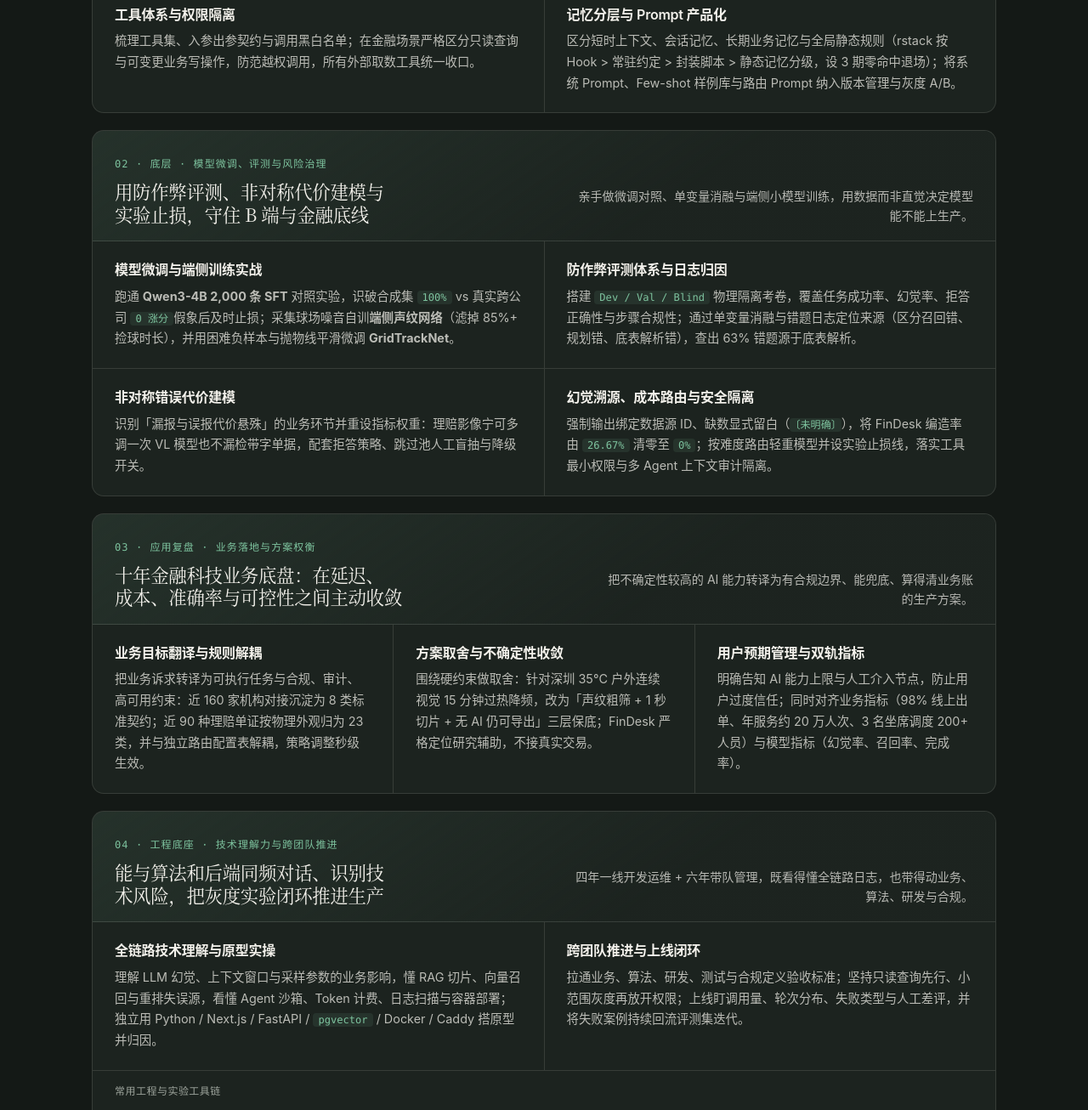
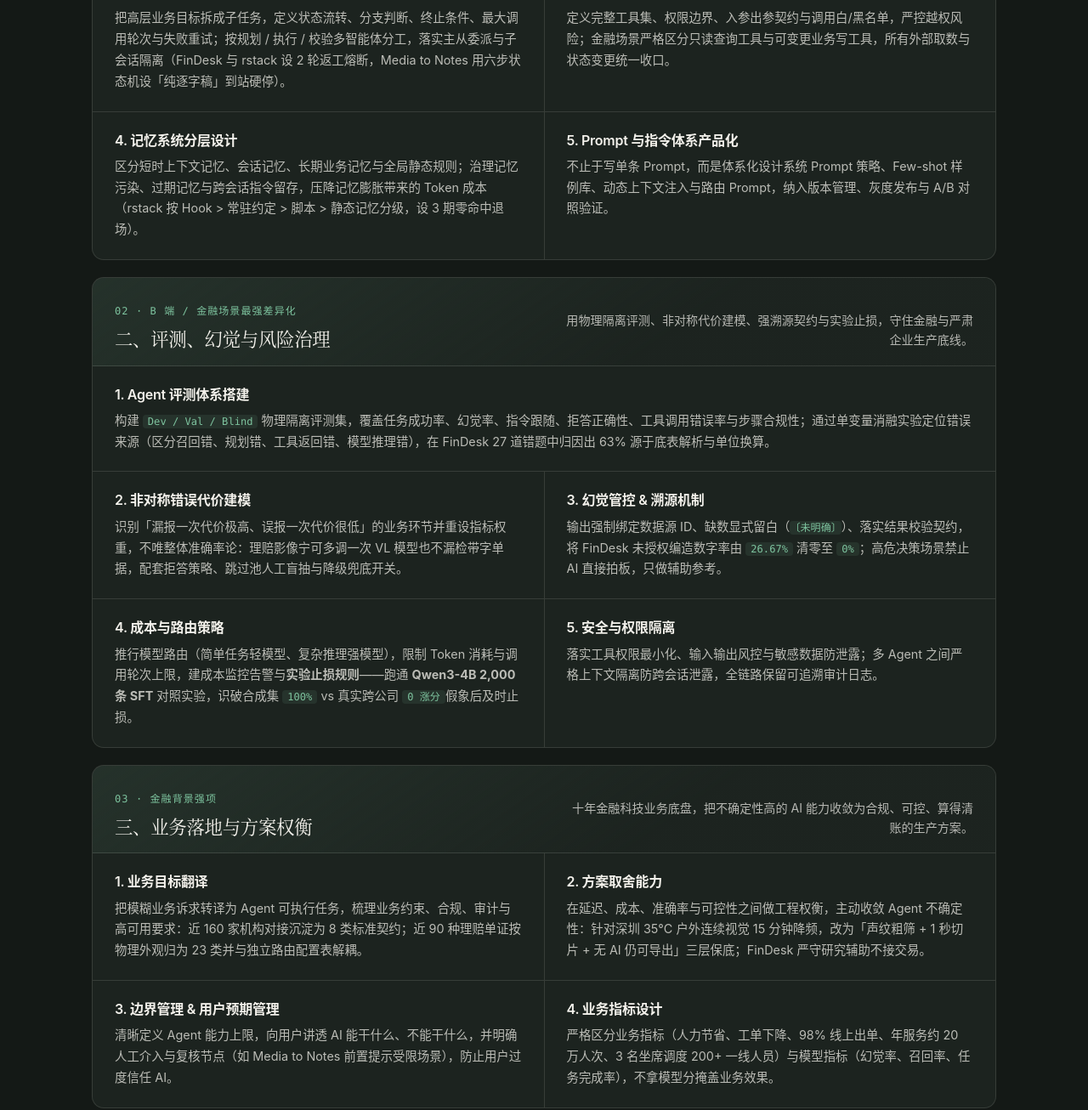
Before and after one commit to fengbaoYao/xingyu-portfolio, a plain HTML site: page index.html in a window 1280 px wide. Shown: the part 1162-2468 px from the top of the page at 85% size. Drawn offline with Linux system fonts and the light colour scheme.

Commit message:
Restructure #skills into 5-pillar Agent PM capability framework

```diff
--- a/assets/styles.css
+++ b/assets/styles.css
@@ -1238,6 +1238,7 @@ tbody tr:last-child td { border-bottom: 0; }
   min-width:0;
   transition:background .18s ease;
 }
+.skill-node.span-2 { grid-column:1 / -1; }
 .skill-node:hover { background:#212924; }
 .skill-node h4 {
   font-size:1rem;
--- a/index.html
+++ b/index.html
@@ -30,15 +30,17 @@
         </figcaption>
       </figure></div></div></section>
 
-<section class="sec sec-night" id="skills"><div class="wrap"><div class="sec-head"><div><span class="eyebrow">01 / SKILLS</span><h2>整体能力框架</h2></div><p class="sec-sub">AI + Agent 能力前置：从应用层开发与判断力、底层微调与评测治理，到业务复盘权衡与跨团队推进。</p></div><div class="skill-stack">
+<section class="sec sec-night" id="skills"><div class="wrap"><div class="sec-head"><div><span class="eyebrow">01 / SKILLS</span><h2>整体能力框架</h2></div><p class="sec-sub">AI + Agent 能力前置：围绕产品核心判断力、评测与风险治理、业务落地权衡、技术理解力与跨团队推进五维展开。</p></div><div class="skill-stack">
 
-<article class="skill-pillar"><header class="skill-pillar-head"><div><span class="eyebrow">01 · 应用层 · AGENT 开发与核心判断力</span><h3>先判断要不要上 Agent，再把工作流、工具与记忆做进可控状态机</h3></div><p>把复杂目标拆成有边界、可熔断、低延迟的确定性协作链路，不把简单查询硬塞进大模型。</p></header><div class="skill-pillar-grid two"><div class="skill-node"><h4>任务判定与边界收敛</h4><p>清晰区分固定规则代码、纯 RAG 与多轮规划 + 工具调用 Agent：高风险强决策、步骤固定与低延迟场景果断用代码分流。FinDesk 前置意图路由拦截约 50% 简单查数，平均响应由 <code>3.36s → 2.36s</code>。</p></div><div class="skill-node"><h4>任务拆解与受控状态机</h4><p>定义子任务流转、分支终止、最大调用轮次与失败重试；按规划 / 执行 / 校验分工隔离主从会话上下文，FinDesk 与 rstack 设 2 轮返工熔断，Media to Notes 用六步状态机设「纯逐字稿」到站硬停。</p></div><div class="skill-node"><h4>工具体系与权限隔离</h4><p>梳理工具集、入参出参契约与调用黑白名单；在金融场景严格区分只读查询与可变更业务写操作，防范越权调用，所有外部取数工具统一收口。</p></div><div class="skill-node"><h4>记忆分层与 Prompt 产品化</h4><p>区分短时上下文、会话记忆、长期业务记忆与全局静态规则（rstack 按 Hook &gt; 常驻约定 &gt; 封装脚本 &gt; 静态记忆分级，设 3 期零命中退场）；将系统 Prompt、Few-shot 样例库与路由 Prompt 纳入版本管理与灰度 A/B。</p></div></div></article>
+<article class="skill-pillar"><header class="skill-pillar-head"><div><span class="eyebrow">01 · 最核心 · 面试官重点考察</span><h3>一、Agent 产品核心判断力</h3></div><p>先判断要不要上 Agent，再把拆解、工具、记忆与 Prompt 做成可熔断、可灰度、低延迟的受控系统。</p></header><div class="skill-pillar-grid two"><div class="skill-node span-2"><h4>1. 任务判定：判断场景要不要上 Agent</h4><p>明确区分三类方案：固定规则代码、纯 RAG 问答、多轮规划 + 工具调用 Agent——能用简单代码解决绝不硬塞大模型。Agent 适用于目标复杂、多步骤、需外部工具/数据且路径不确定的场景；高风险强决策、步骤固定与低延迟硬约束场景坚决不用。FinDesk 前置意图路由拦截约 50% 简单查数直出，平均响应由 <code>3.36s → 2.36s</code>。</p></div><div class="skill-node"><h4>2. 任务拆解 &amp; 工作流 / 状态机设计</h4><p>把高层业务目标拆成子任务，定义状态流转、分支判断、终止条件、最大调用轮次与失败重试；按规划 / 执行 / 校验多智能体分工，落实主从委派与子会话隔离（FinDesk 与 rstack 设 2 轮返工熔断，Media to Notes 用六步状态机设「纯逐字稿」到站硬停）。</p></div><div class="skill-node"><h4>3. 工具体系设计</h4><p>定义完整工具集、权限边界、入参出参契约与调用白/黑名单，严控越权风险；金融场景严格区分只读查询工具与可变更业务写工具，所有外部取数与状态变更统一收口。</p></div><div class="skill-node"><h4>4. 记忆系统分层设计</h4><p>区分短时上下文记忆、会话记忆、长期业务记忆与全局静态规则；治理记忆污染、过期记忆与跨会话指令留存，压降记忆膨胀带来的 Token 成本（rstack 按 Hook &gt; 常驻约定 &gt; 脚本 &gt; 静态记忆分级，设 3 期零命中退场）。</p></div><div class="skill-node"><h4>5. Prompt 与指令体系产品化</h4><p>不止于写单条 Prompt，而是体系化设计系统 Prompt 策略、Few-shot 样例库、动态上下文注入与路由 Prompt，纳入版本管理、灰度发布与 A/B 对照验证。</p></div></div></article>
 
-<article class="skill-pillar"><header class="skill-pillar-head"><div><span class="eyebrow">02 · 底层 · 模型微调、评测与风险治理</span><h3>用防作弊评测、非对称代价建模与实验止损，守住 B 端与金融底线</h3></div><p>亲手做微调对照、单变量消融与端侧小模型训练，用数据而非直觉决定模型能不能上生产。</p></header><div class="skill-pillar-grid two"><div class="skill-node"><h4>模型微调与端侧训练实战</h4><p>跑通 <b>Qwen3-4B 2,000 条 SFT</b> 对照实验，识破合成集 <code>100%</code> vs 真实跨公司 <code>0 涨分</code>假象后及时止损；采集球场噪音自训<b>端侧声纹网络</b>（滤掉 85%+ 捡球时长），并用困难负样本与抛物线平滑微调 <b>GridTrackNet</b>。</p></div><div class="skill-node"><h4>防作弊评测体系与日志归因</h4><p>搭建 <code>Dev / Val / Blind</code> 物理隔离考卷，覆盖任务成功率、幻觉率、拒答正确性与步骤合规性；通过单变量消融与错题日志定位来源（区分召回错、规划错、底表解析错），查出 63% 错题源于底表解析。</p></div><div class="skill-node"><h4>非对称错误代价建模</h4><p>识别「漏报与误报代价悬殊」的业务环节并重设指标权重：理赔影像宁可多调一次 VL 模型也不漏检带字单据，配套拒答策略、跳过池人工盲抽与降级开关。</p></div><div class="skill-node"><h4>幻觉溯源、成本路由与安全隔离</h4><p>强制输出绑定数据源 ID、缺数显式留白（<code>〔未明确〕</code>），将 FinDesk 编造率由 <code>26.67%</code> 清零至 <code>0%</code>；按难度路由轻重模型并设实验止损线，落实工具最小权限与多 Agent 上下文审计隔离。</p></div></div></article>
+<article class="skill-pillar"><header class="skill-pillar-head"><div><span class="eyebrow">02 · B 端 / 金融场景最强差异化</span><h3>二、评测、幻觉与风险治理</h3></div><p>用物理隔离评测、非对称代价建模、强溯源契约与实验止损，守住金融与严肃企业生产底线。</p></header><div class="skill-pillar-grid two"><div class="skill-node span-2"><h4>1. Agent 评测体系搭建</h4><p>构建 <code>Dev / Val / Blind</code> 物理隔离评测集，覆盖任务成功率、幻觉率、指令跟随、拒答正确性、工具调用错误率与步骤合规性；通过单变量消融实验定位错误来源（区分召回错、规划错、工具返回错、模型推理错），在 FinDesk 27 道错题中归因出 63% 源于底表解析与单位换算。</p></div><div class="skill-node"><h4>2. 非对称错误代价建模</h4><p>识别「漏报一次代价极高、误报一次代价很低」的业务环节并重设指标权重，不唯整体准确率论：理赔影像宁可多调一次 VL 模型也不漏检带字单据，配套拒答策略、跳过池人工盲抽与降级兜底开关。</p></div><div class="skill-node"><h4>3. 幻觉管控 &amp; 溯源机制</h4><p>输出强制绑定数据源 ID、缺数显式留白（<code>〔未明确〕</code>）、落实结果校验契约，将 FinDesk 未授权编造数字率由 <code>26.67%</code> 清零至 <code>0%</code>；高危决策场景禁止 AI 直接拍板，只做辅助参考。</p></div><div class="skill-node"><h4>4. 成本与路由策略</h4><p>推行模型路由（简单任务轻模型、复杂推理强模型），限制 Token 消耗与调用轮次上限，建成本监控告警与<b>实验止损规则</b>——跑通 <b>Qwen3-4B 2,000 条 SFT</b> 对照实验，识破合成集 <code>100%</code> vs 真实跨公司 <code>0 涨分</code>假象后及时止损。</p></div><div class="skill-node"><h4>5. 安全与权限隔离</h4><p>落实工具权限最小化、输入输出风控与敏感数据防泄露；多 Agent 之间严格上下文隔离防跨会话泄露，全链路保留可追溯审计日志。</p></div></div></article>
 
-<article class="skill-pillar"><header class="skill-pillar-head"><div><span class="eyebrow">03 · 应用复盘 · 业务落地与方案权衡</span><h3>十年金融科技业务底盘：在延迟、成本、准确率与可控性之间主动收敛</h3></div><p>把不确定性较高的 AI 能力转译为有合规边界、能兜底、算得清业务账的生产方案。</p></header><div class="skill-pillar-grid three"><div class="skill-node"><h4>业务目标翻译与规则解耦</h4><p>把业务诉求转译为可执行任务与合规、审计、高可用约束：近 160 家机构对接沉淀为 8 类标准契约；近 90 种理赔单证按物理外观归为 23 类，并与独立路由配置表解耦，策略调整秒级生效。</p></div><div class="skill-node"><h4>方案取舍与不确定性收敛</h4><p>围绕硬约束做取舍：针对深圳 35°C 户外连续视觉 15 分钟过热降频，改为「声纹粗筛 + 1 秒切片 + 无 AI 仍可导出」三层保底；FinDesk 严格定位研究辅助，不接真实交易。</p></div><div class="skill-node"><h4>用户预期管理与双轨指标</h4><p>明确告知 AI 能力上限与人工介入节点，防止用户过度信任；同时对齐业务指标（98% 线上出单、年服务约 20 万人次、3 名坐席调度 200+ 人员）与模型指标（幻觉率、召回率、完成率）。</p></div></div></article>
+<article class="skill-pillar"><header class="skill-pillar-head"><div><span class="eyebrow">03 · 金融背景强项</span><h3>三、业务落地与方案权衡</h3></div><p>十年金融科技业务底盘，把不确定性高的 AI 能力收敛为合规、可控、算得清账的生产方案。</p></header><div class="skill-pillar-grid two"><div class="skill-node"><h4>1. 业务目标翻译</h4><p>把模糊业务诉求转译为 Agent 可执行任务，梳理业务约束、合规、审计与高可用要求：近 160 家机构对接沉淀为 8 类标准契约；近 90 种理赔单证按物理外观归为 23 类并与独立路由配置表解耦。</p></div><div class="skill-node"><h4>2. 方案取舍能力</h4><p>在延迟、成本、准确率与可控性之间做工程权衡，主动收敛 Agent 不确定性：针对深圳 35°C 户外连续视觉 15 分钟降频，改为「声纹粗筛 + 1 秒切片 + 无 AI 仍可导出」三层保底；FinDesk 严守研究辅助不接交易。</p></div><div class="skill-node"><h4>3. 边界管理 &amp; 用户预期管理</h4><p>清晰定义 Agent 能力上限，向用户讲透 AI 能干什么、不能干什么，并明确人工介入与复核节点（如 Media to Notes 前置提示受限场景），防止用户过度信任 AI。</p></div><div class="skill-node"><h4>4. 业务指标设计</h4><p>严格区分业务指标（人力节省、工单下降、98% 线上出单、年服务约 20 万人次、3 名坐席调度 200+ 一线人员）与模型指标（幻觉率、召回率、任务完成率），不拿模型分掩盖业务效果。</p></div></div></article>
 
-<article class="skill-pillar"><header class="skill-pillar-head"><div><span class="eyebrow">04 · 工程底座 · 技术理解力与跨团队推进</span><h3>能与算法和后端同频对话、识别技术风险，把灰度实验闭环推进生产</h3></div><p>四年一线开发运维 + 六年带队管理，既看得懂全链路日志，也带得动业务、算法、研发与合规。</p></header><div class="skill-pillar-grid two"><div class="skill-node"><h4>全链路技术理解与原型实操</h4><p>理解 LLM 幻觉、上下文窗口与采样参数的业务影响，懂 RAG 切片、向量召回与重排失误源，看懂 Agent 沙箱、Token 计费、日志扫描与容器部署；独立用 Python / Next.js / FastAPI / <code>pgvector</code> / Docker / Caddy 搭原型并归因。</p></div><div class="skill-node"><h4>跨团队推进与上线闭环</h4><p>拉通业务、算法、研发、测试与合规定义验收标准；坚持只读查询先行、小范围灰度再放开权限；上线盯调用量、轮次分布、失败类型与人工差评，并将失败案例持续回流评测集迭代。</p></div></div><div class="skill-tech-footer"><span class="skill-tech-label">常用工程与实验工具链</span><div aria-label="常用技术栈与工具" class="skill-pills"><span>Python</span><span>Next.js / FastAPI</span><span>PostgreSQL / pgvector</span><span>Qwen3-4B SFT</span><span>GridTrackNet</span><span>Docker / Caddy</span><span>Claude Code / Codex</span></div></div></article>
+<article class="skill-pillar"><header class="skill-pillar-head"><div><span class="eyebrow">04 · 技术理解力 · AGENT PM 链路素养</span><h3>四、技术理解力</h3></div><p>定位：能和算法、后端同频对话，识别技术风险，不会被研发忽悠；无需深究底层推导，但必须看得懂全链路。</p></header><div class="skill-pillar-grid two"><div class="skill-node"><h4>1. LLM 基础能力边界</h4><p>理解大模型幻觉产生机制、上下文窗口约束，以及温度（Temperature）、采样参数调整对输出稳定性与业务一致性的影响。</p></div><div class="skill-node"><h4>2. RAG 原理与召回诊断</h4><p>掌握文档切片策略、向量召回与重排机制，能判断答非所问究竟源于切片破损、语义召回漏检还是重排缺失（FinDesk v4 <code>pgvector</code> 原文锚点检索实践）。</p></div><div class="skill-node"><h4>3. Agent 核心链路</h4><p>理解规划器、工具调用、分层记忆、多智能体委派与沙箱执行机制；并亲手做过球场噪音端侧声纹网络自训与 <b>GridTrackNet</b> 困难负样本微调。</p></div><div class="skill-node"><h4>4. API 链路、Token 计费与部署概念</h4><p>看懂基础 API 调用链路、Token 计费结构与延迟瓶颈，理解向量库与容器部署基础概念；独立用 Python / Next.js / FastAPI / Docker / Caddy 搭出可运行原型。</p></div><div class="skill-node span-2"><h4>5. 实验结果与日志归因</h4><p>看得懂消融对照、评测报表与执行日志，能快速定位错误环节到底卡在<b>规划错、工具返回错还是召回错</b>（如 rstack 每周全上下文日志扫描与无头沙箱重放）。</p></div></div><div class="skill-tech-footer"><span class="skill-tech-label">常用技术栈与实验工具</span><div aria-label="常用技术栈与工具" class="skill-pills"><span>Python</span><span>Next.js / FastAPI</span><span>PostgreSQL / pgvector</span><span>Qwen3-4B SFT</span><span>GridTrackNet</span><span>Docker / Caddy</span><span>Claude Code / Codex</span></div></div></article>
+
+<article class="skill-pillar"><header class="skill-pillar-head"><div><span class="eyebrow">05 · 金融科技十年积累</span><h3>五、项目推进与跨团队协同</h3></div><p>四年开发运维 + 六年带队管理，既盯得住技术灰度细节，也推得动多部门合规上线与闭环复盘。</p></header><div class="skill-pillar-grid two"><div class="skill-node"><h4>1. 多方对齐</h4><p>拉通业务、算法、后端、测试与合规多方，在立项期就把模糊需求落成可量化、可签字的验收标准与降级预案。</p></div><div class="skill-node"><h4>2. 迭代策略</h4><p>坚持小范围灰度发布、逐步放开工具权限；金融与严肃场景先上线只读查询 Agent 跑通链路，确认可控后再谨慎开放写操作。</p></div><div class="skill-node"><h4>3. 上线监控</h4><p>搭建全链路观测看板：盯调用量、工具轮次分布、失败类型、Token 消耗、人工复核差评与 P95 响应延迟，异常早告警。</p></div><div class="skill-node"><h4>4. 复盘闭环</h4><p>把线上失败案例与用户纠偏持续沉淀进评测集（如 rstack 连续 4 期账本与口径纠偏），反哺 Prompt、工具契约与知识库持续迭代。</p></div></div></article>
 
 </div></div></section>
 
```
